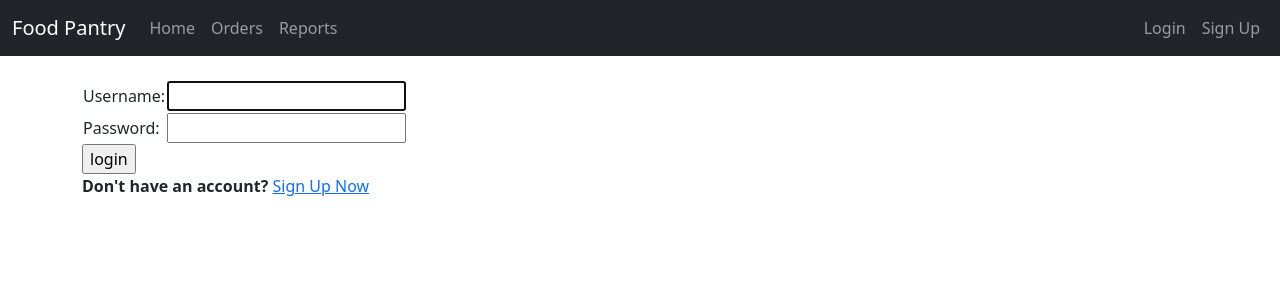
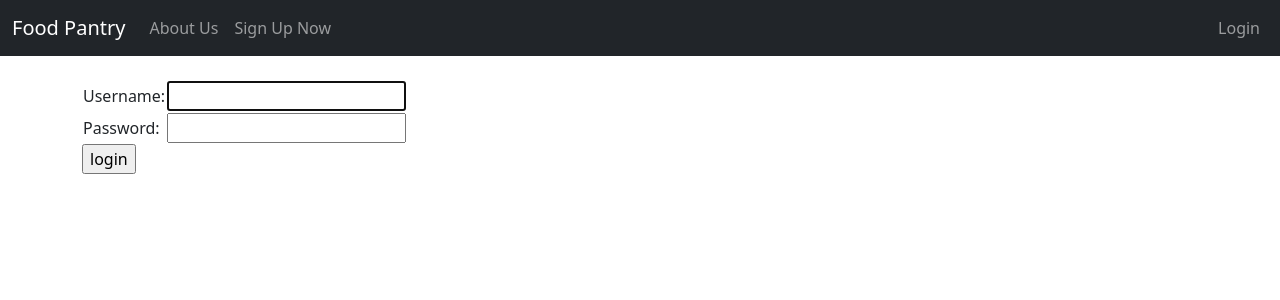
Before and after one commit to BrightSid377/MFP_OrderProcessing, a Django app: page /accounts/login/ in a window 1280 px wide. Shown: the top 300 px of the page. Run offline with Django 5.2, Linux system fonts and the light colour scheme.

Commit message:
updating some of the home screen navigation and added an about us description

```diff
--- a/catalog/templates/catalog/base.html
+++ b/catalog/templates/catalog/base.html
@@ -22,15 +22,16 @@
         <div class="collapse navbar-collapse" id="navbarSupportedContent">
             <ul class="navbar-nav me-auto mb-2 mb-lg-0">
                 <li class="nav-item">
-                    <a class="nav-link" href="{% url 'index' %}">Home</a>
+                    <a class="nav-link" href="{% url 'index' %}">About Us</a>
                 </li>
                 <li class="nav-item">
-                    <a class="nav-link" href="#">Orders</a>
+                    <a class="nav-link" href="{% url 'register' %}"> Sign Up Now</a>
+                    <!--a class="nav-link" href="#">Sign Up</a -->
                     <!--a class="nav-link" href="{% url 'order_list' %}">All Orders</a -->
                 </li>
-                <li class="nav-item">
-                    <a class="nav-link" href="#">Reports</a>
-                </li>
+                <!--li class="nav-item"-->
+                    <!--a class="nav-link" href="#">Log In</a-->
+                <!--/li-->
             </ul>
         </div>
 
@@ -44,10 +45,11 @@
                 </form>
                 </li>
             {% else %}
-                <li><a class="nav-link" href="{% url 'login' %}"><span class="glyphicon glyphicon-log-in"></span>Login</a>
-                </li>
-                <li><a class="nav-link" href="{% url 'register' %}"><span class="glyphicon glyphicon-log-in"></span>Sign Up</a>
-                </li>
+                <li--><a class="nav-link" href="{% url 'login' %}"><span class="glyphicon glyphicon-log-in"></span>Login</a>
+                <!--mjl 7/29/2024 removing as we have a menu item for this already duplicative-->
+                <!--/li-->
+                <!--li><a class="nav-link" href="{% url 'register' %}"><span class="glyphicon glyphicon-log-in"></span>Sign Up</a-->
+                <!--/li-->
             {% endif %}
         </ul>
 
--- a/templates/registration/login.html
+++ b/templates/registration/login.html
@@ -28,9 +28,10 @@
     </table>
     <input type="submit" value="login">
     <input type="hidden" name="next" value="{{ next }}">
-    <p><strong>Don't have an account?</strong>
-          <a href="{% url 'register' %}"> Sign Up Now</a>
-    </p>
+    <!--mjl 7/29/2024 removing as we have a menu option for this -->
+    <!--p><strong>Don't have an account?</strong -->
+          <!--a href="{% url 'register' %}"> Sign Up Now</a -->
+    <!--/p-->
   </form>
 
 {% endblock %}
```
Also changed, not shown: catalog/templates/index.html (+7 -3 lines).
